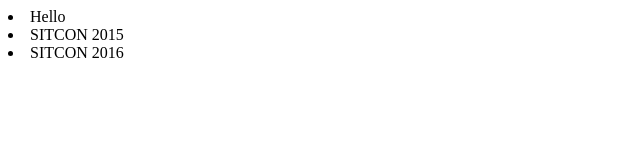
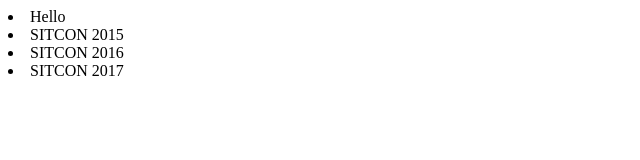
Before and after one commit to lim921/workshop, a plain HTML site: page index.html in a window 1280 px wide. Shown: the whole page, without its empty margins (0-640 px from the left). Drawn offline with Linux system fonts and the light colour scheme.

Commit message:
Add SITCON 2017

```diff
--- a/index.html
+++ b/index.html
@@ -5,4 +5,5 @@
 	<li>Hello</li>
 	<li>SITCON 2015</li>
 	<li>SITCON 2016</li>
+	<li>SITCON 2017</li>
 </body>
```
